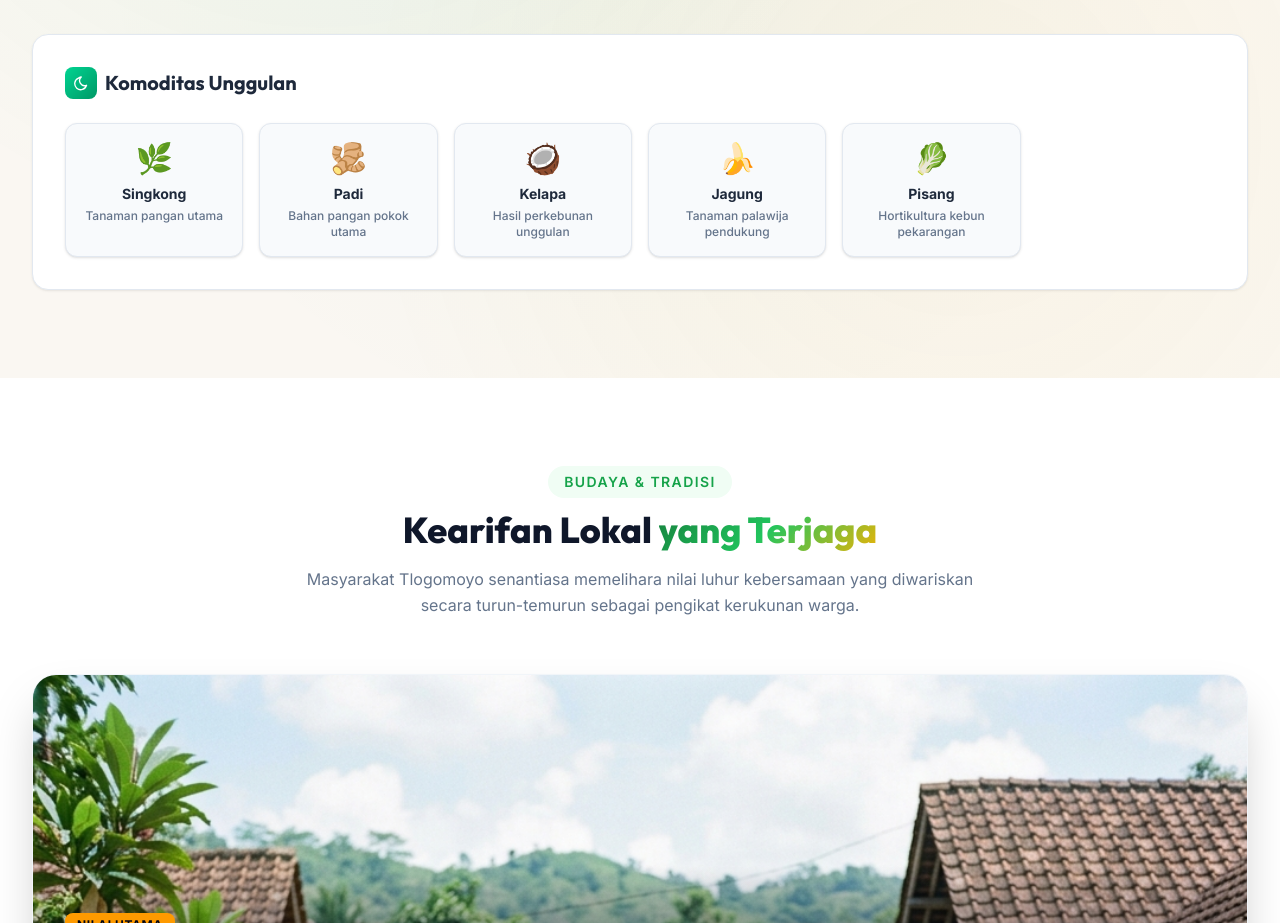
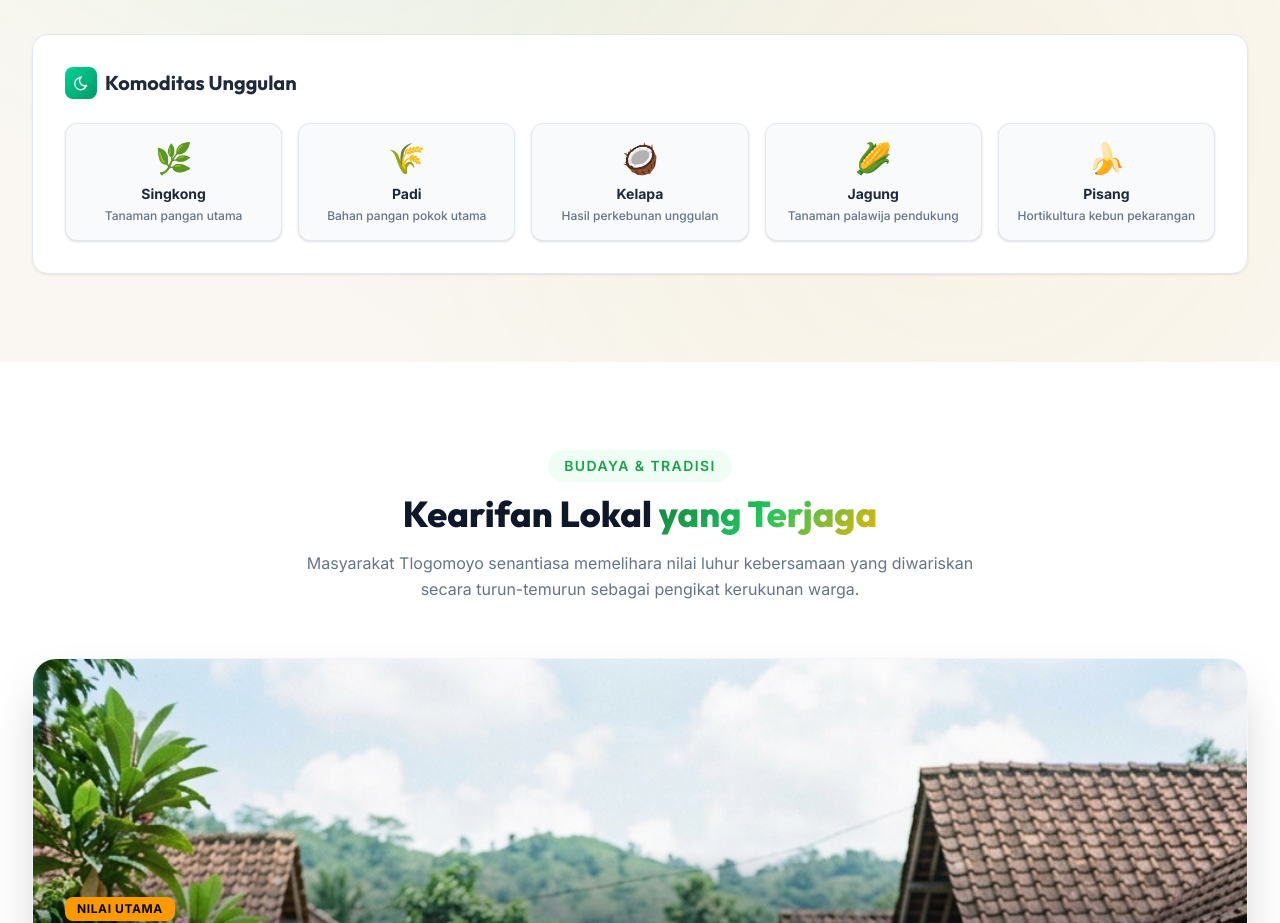
Before and after one commit to Jamesmarvins/portal-dusun-tlogomulyo, a Next.js app: page /profil-dusun in a window 1280 px wide. Shown: the part 1860-2783 px from the top of the page. Built offline with nearby package versions, Linux system fonts and the light colour scheme.

Commit message:
fix: correct commodities grid columns and assign correct crop emojis

```diff
--- a/app/profil-dusun/page.js
+++ b/app/profil-dusun/page.js
@@ -173,16 +173,15 @@ export default function ProfilDusunPage() {
               </div>
               {t?.profilFull?.komoditasTitle || "Komoditas Unggulan"}
             </h3>
-            <div className="grid grid-cols-2 sm:grid-cols-3 lg:grid-cols-6 gap-4">
+            <div className="grid grid-cols-2 sm:grid-cols-3 lg:grid-cols-5 gap-4">
               {(t?.profilFull?.komoditas || [
                 { name: "Singkong", desc: "Tanaman pangan utama" },
-                { name: "Empon-empon", desc: "Rempah organik" },
-                { name: "Kelapa", desc: "Buah & minyak" },
-                { name: "Buah-buahan", desc: "Pisang, pepaya, dll" },
-                { name: "Sayuran", desc: "Sayur segar lokal" },
-                { name: "Kayu", desc: "Hasil hutan rakyat" },
+                { name: "Padi", desc: "Bahan pangan pokok utama" },
+                { name: "Kelapa", desc: "Hasil perkebunan unggulan" },
+                { name: "Jagung", desc: "Tanaman palawija pendukung" },
+                { name: "Pisang", desc: "Hortikultura kebun pekarangan" },
               ]).map((item, i) => {
-                const emoji = ["🌿", "🫚", "🥥", "🍌", "🥬", "🪵"][i] || "🌱";
+                const emoji = ["🌿", "🌾", "🥥", "🌽", "🍌"][i] || "🌱";
                 return (
                   <div
                     key={i}
```
